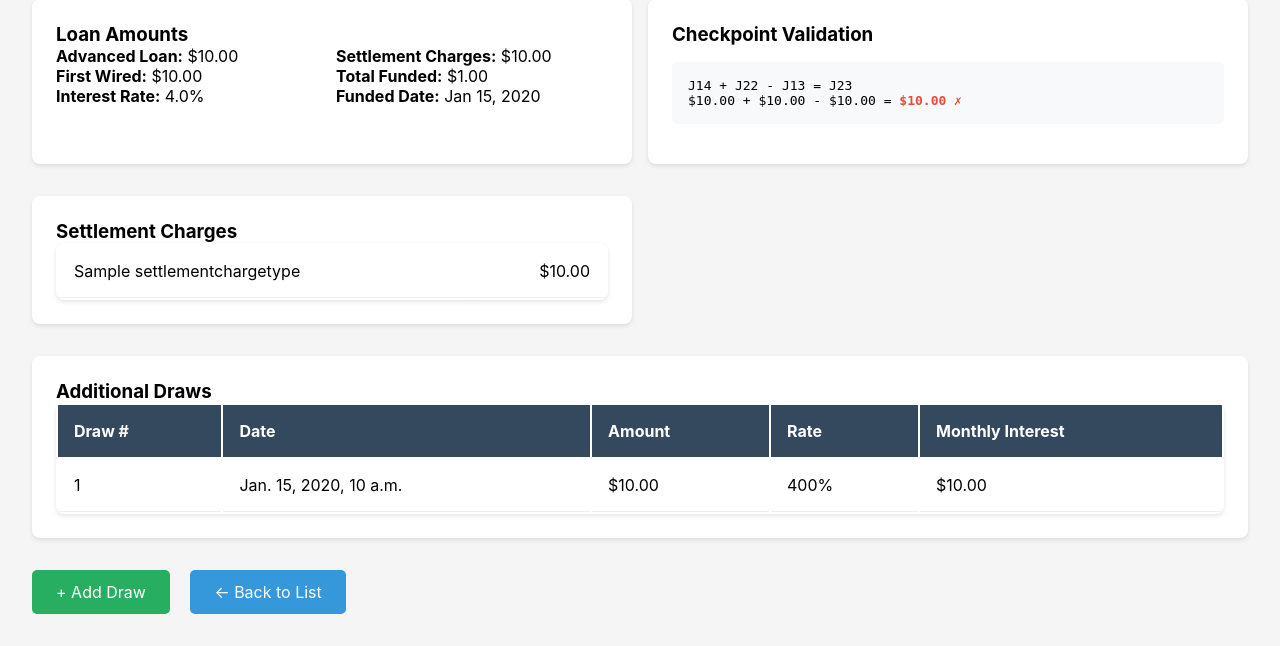
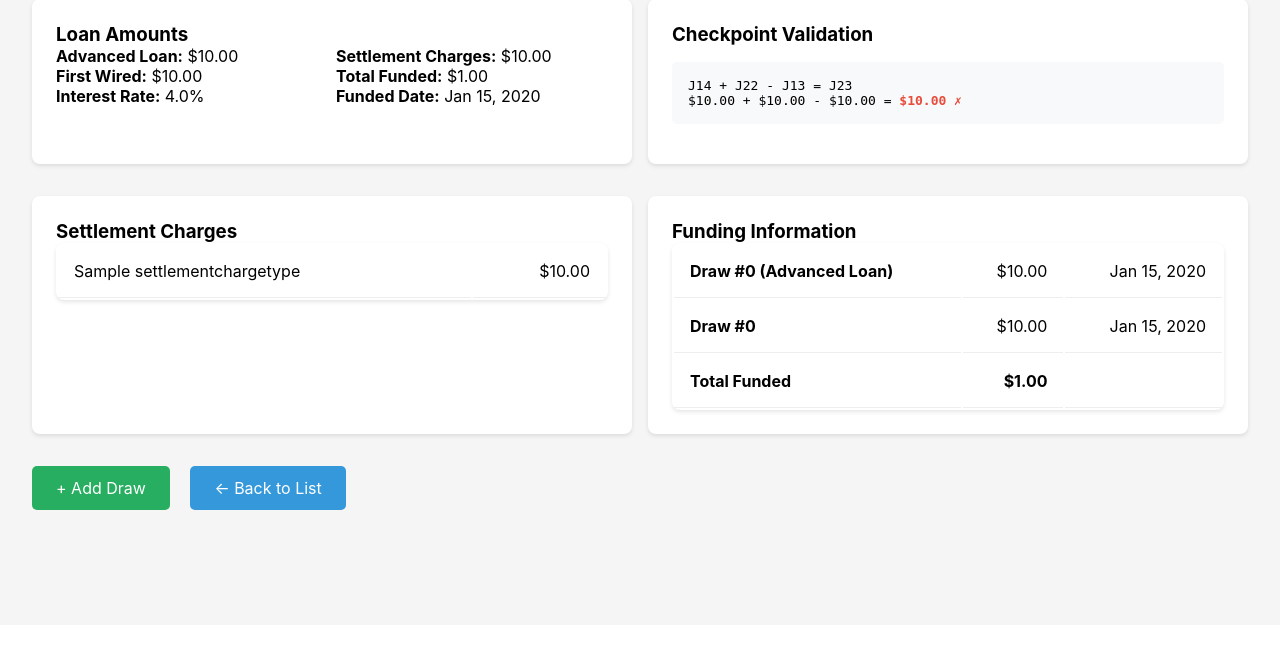
Before and after one commit to emilaliyev17/lm, a Django app: template templates/loans/loan_detail.html in a window 1280 px wide. Shown: the part 175-821 px from the top of the page. After the commit the page ends 685 px from the top, so only its background shows below. Run offline with Django 5.2, Linux system fonts and the light colour scheme; tables that the repository leaves empty hold one stand-in row (values such as "Sample post"); the template is opened without the code that fills it: values that come from a table or form of the project are taken from there, most other values are stand-ins (such as "Sample title", 1, 10 or a date in 2020).

Commit message:
Enhance loan detail page: Add consolidated Funding Information section and remove redundant Additional Draws section

```diff
--- a/templates/loans/loan_detail.html
+++ b/templates/loans/loan_detail.html
@@ -46,34 +46,29 @@
             {% endfor %}
         </table>
     </div>
-    <div class="detail-card" style="opacity: 0;">
-        <!-- Empty placeholder card for consistent grid layout -->
+    <div class="detail-card">
+        <h3>Funding Information</h3>
+        <table>
+            <tr>
+                <td><strong>Draw #0 (Advanced Loan)</strong></td>
+                <td style="text-align: right;">${{ loan.advanced_loan_amount|floatformat:2 }}</td>
+                <td style="text-align: right;">{{ loan.first_loan_date|date:"M d, Y" }}</td>
+            </tr>
+            {% for draw in loan.additional_draws.all %}
+            <tr>
+                <td><strong>Draw #{{ draw.draw_number|add:-1 }}</strong></td>
+                <td style="text-align: right;">${{ draw.amount|floatformat:2 }}</td>
+                <td style="text-align: right;">{{ draw.draw_date|date:"M d, Y" }}</td>
+            </tr>
+            {% endfor %}
+            <tr style="border-top: 2px solid #ddd; font-weight: bold;">
+                <td>Total Funded</td>
+                <td style="text-align: right;">${{ total_funded|floatformat:2 }}</td>
+                <td></td>
+            </tr>
+        </table>
     </div>
 </div>
-
-{% if additional_draws %}
-<div class="detail-card">
-    <h3>Additional Draws</h3>
-    <table>
-        <tr>
-            <th>Draw #</th>
-            <th>Date</th>
-            <th>Amount</th>
-            <th>Rate</th>
-            <th>Monthly Interest</th>
-        </tr>
-        {% for draw in additional_draws %}
-        <tr>
-            <td>{{ draw.draw_number }}</td>
-            <td>{{ draw.draw_date }}</td>
-            <td>${{ draw.amount|floatformat:2 }}</td>
-            <td>{% widthratio draw.interest_rate 1 100 %}%</td>
-            <td>${{ draw.monthly_interest|floatformat:2 }}</td>
-        </tr>
-        {% endfor %}
-    </table>
-</div>
-{% endif %}
 
 <div style="margin-top: 2rem;">
     <a href="{% url 'add_draw' loan.card_number %}" class="btn btn-success" style="margin-right: 1rem;">+ Add Draw</a>
```
